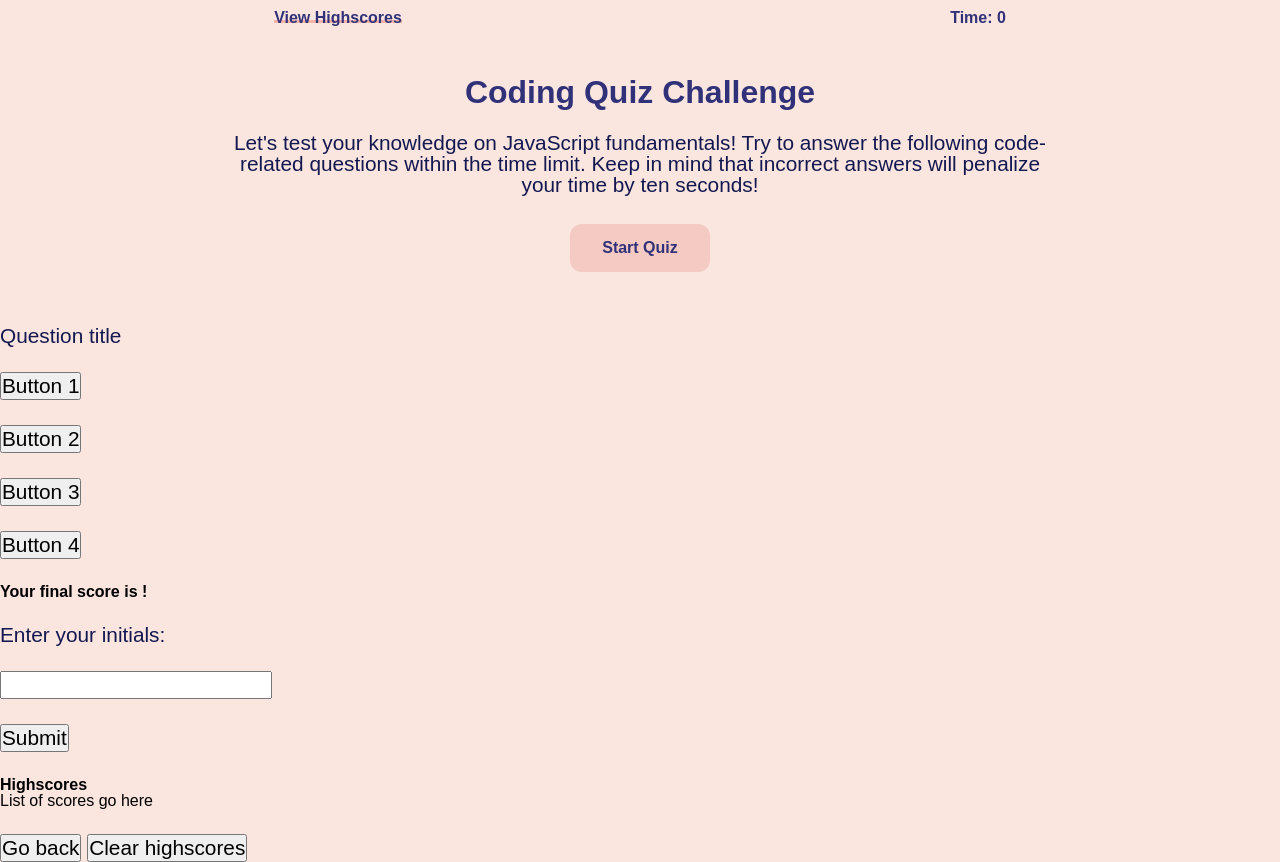
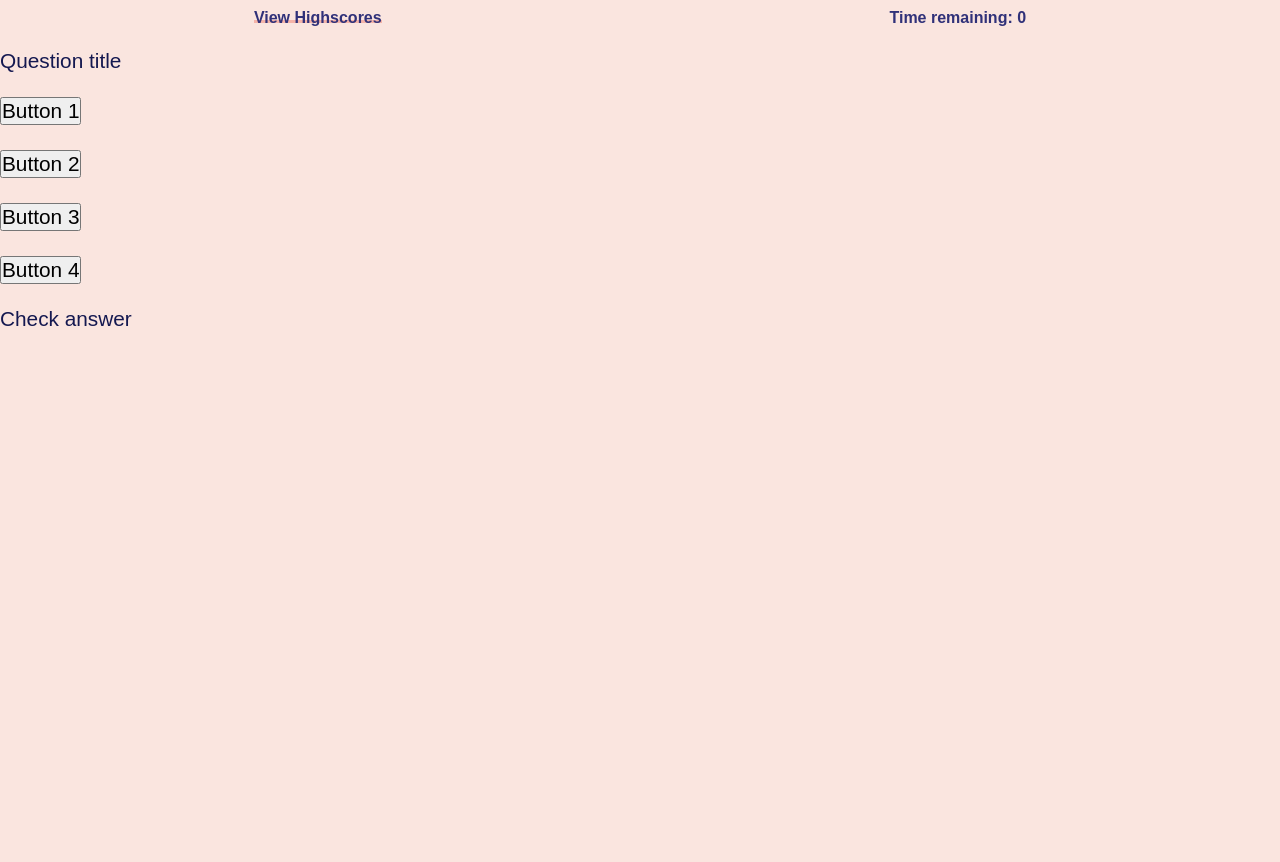
Before and after one commit to sifrult/code-quiz, a plain HTML site: page index.html in a window 1280 px wide. Both pictures are taken after a click on the button "Start Quiz". After the commit the page ends 810 px from the top, so only its background shows below. Drawn offline with Linux system fonts and the light colour scheme.

Commit message:
when you click the start button, the question div appears

```diff
--- a/assets/script.js
+++ b/assets/script.js
@@ -0,0 +1,26 @@
+var startDiv = document.getElementById("start");
+var startQuizBtn = document.getElementById("start-quiz-btn")
+
+var questionDiv = document.getElementById("questions");
+
+var scoreDiv = document.getElementById("score");
+
+var scoreboardDiv = document.getElementById("scoreboard");
+
+const questions = [
+    {
+        question: "inside which HTML element do we put the JavaScript?",
+        choices: ["a. <js>", "b. <javascript>", "c. <scripting>", "d. <script>"],
+        answer: "d. <script>"
+    }
+]
+
+function newQuiz() {
+    startDiv.style.display = "none";
+    questionDiv.style.display = "block";
+    scoreDiv.style.display = "none";
+    scoreboardDiv.style.display = "none"
+
+}
+
+startQuizBtn.addEventListener("click", newQuiz)
--- a/index.html
+++ b/index.html
@@ -13,7 +13,7 @@
             <header>
                 <ul>
                     <li><a href="#">View Highscores</a></li>
-                    <li>Time: 0</li>
+                    <li>Time remaining: <span>0</span></li>
                 </ul>
             </header>
 
@@ -21,18 +21,19 @@
                 <div id="start">
                     <h1>Coding Quiz Challenge</h1>
                     <p>Let's test your knowledge on JavaScript fundamentals! Try to answer the following code-related questions within the time limit. Keep in mind that incorrect answers will penalize your time by ten seconds!</p>
-                    <button type="button" class="btn">Start Quiz</button>
+                    <button type="button" id="start-quiz-btn" class="btn">Start Quiz</button>
                 </div>
 
-                <div id="questions">
+                <div id="questions" style="display: none;">
                     <p>Question title</p>
                     <p><button id="btn1">Button 1</button></p>
                     <p><button id="btn2">Button 2</button></p>
                     <p><button id="btn3">Button 3</button></p>
                     <p><button id="btn4">Button 4</button></p>
+                    <p>Check answer</p>
                 </div>
 
-                <div id="score">
+                <div id="score" style="display: none;">
                     <h2>Your final score is <span></span>!</h2>
                     <form>
                         <p>Enter your initials:</p>
@@ -41,7 +42,7 @@
                     </form>
                 </div>
 
-                <div id="scoreboard">
+                <div id="scoreboard" style="display: none;">
                     <h2>Highscores</h2>
                     <div>List of scores go here</div>
                     <p>
```
